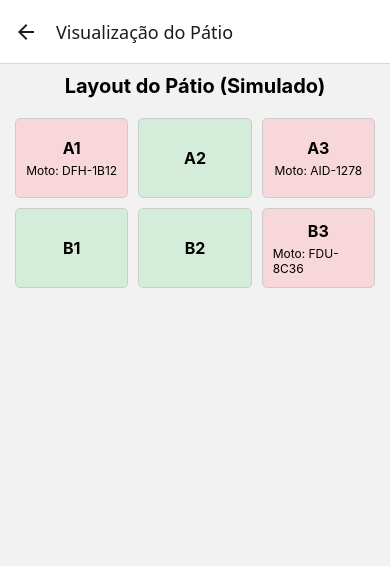
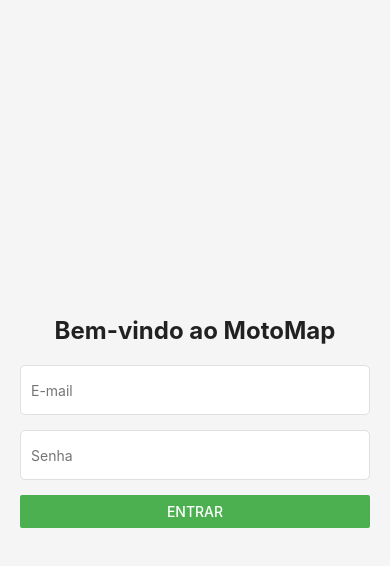
Before and after one commit to Dametto98/ChallengeMobile-MottoMap, a React Native app in the folder mottoMap/: screen /PatioVisualizacao in a window 390 px wide. Shown: the top 566 px of the page. Built offline with nearby package versions, Linux system fonts and the light colour scheme.

Commit message:
Adicionando novos arquivos/ pastas para proximos passos como tela de login, tratamento de erro e modo escuro e claro além de melhorar a identidade visual

```diff
--- a/mottoMap/App.js
+++ b/mottoMap/App.js
@@ -1,7 +1,10 @@
+import { AuthProvider } from "./src/contexts/AuthContext";
 import StackNavigator from "./src/routes/stack.routes";
 
 export default function App() {
-  return(
-    <StackNavigator/>
+  return (
+    <AuthProvider>
+      <StackNavigator />
+    </AuthProvider>
   );
 }
--- /dev/null
+++ b/mottoMap/src/contexts/AuthContext.js
@@ -0,0 +1,34 @@
+import React, { createContext, useState, useContext } from 'react';
+
+const AuthContext = createContext({});
+
+export const AuthProvider = ({ children }) => {
+    const [user, setUser] = useState(null); // Se for null, não está logado
+
+    const signIn = async (email, password) => {
+        console.log("Tentando login com:", email, password);
+        // Aqui entraria a chamada para a API .NET
+        // Por enquanto, vamos simular sucesso após 1 segundo
+        return new Promise(resolve => {
+            setTimeout(() => {
+                setUser({ name: 'Usuário Mock', email: email });
+                resolve();
+            }, 1000);
+        });
+    };
+
+    const signOut = () => {
+        setUser(null);
+    };
+
+    return (
+        <AuthContext.Provider value={{ isAuthenticated: !!user, user, signIn, signOut }}>
+            {children}
+        </AuthContext.Provider>
+    );
+};
+
+// Hook para facilitar o uso do contexto
+export const useAuth = () => {
+    return useContext(AuthContext);
+};
--- a/mottoMap/src/routes/stack.routes.js
+++ b/mottoMap/src/routes/stack.routes.js
@@ -1,5 +1,10 @@
 import { NavigationContainer } from '@react-navigation/native';
 import { createNativeStackNavigator } from '@react-navigation/native-stack';
+
+import { useAuth } from '../contexts/AuthContext';
+import LoginScreen from '../screens/LoginScreen';
+// Importe a tela de cadastro se for criá-la
+// import CadastroScreen from '../screens/CadastroScreen';
 
 import DetalhesMotoScreen from '../screens/DetalhesMotoScreen';
 import FiliaisScreen from '../screens/FiliaisScreen';
@@ -9,16 +14,33 @@
 
 const Stack = createNativeStackNavigator();
 
+function AuthRoutes() {
+  return (
+    <Stack.Navigator>
+      <Stack.Screen name="Login" component={LoginScreen} options={{ headerShown: false }} />
+      {/* <Stack.Screen name="Cadastro" component={CadastroScreen} options={{ title: 'Crie sua Conta' }} /> */}
+    </Stack.Navigator>
+  );
+}
+
+function AppRoutes() {
+  return (
+    <Stack.Navigator initialRouteName="Home">
+      <Stack.Screen name="Home" component={HomeScreen} options={{ title: 'MotoMap - Início' }} />
+      <Stack.Screen name="PatioVisualizacao" component={PatioVisualizacaoScreen} options={{ title: 'Visualização do Pátio' }} />
+      <Stack.Screen name="RegistrarMoto" component={RegistrarMotoScreen} options={{ title: 'Registrar Nova Moto' }} />
+      <Stack.Screen name="DetalhesMoto" component={DetalhesMotoScreen} options={{ title: 'Detalhes da Moto' }} />
+      <Stack.Screen name="Filiais" component={FiliaisScreen} options={{ title: 'Nossas Filiais' }} />
+    </Stack.Navigator>
+  );
+}
+
 export default function StackNavigator() {
+  const { isAuthenticated } = useAuth();
+
   return (
     <NavigationContainer>
-      <Stack.Navigator initialRouteName="Home">
-        <Stack.Screen name="Home" component={HomeScreen} options={{ title: 'MotoMap - Início' }} />
-        <Stack.Screen name="PatioVisualizacao" component={PatioVisualizacaoScreen} options={{ title: 'Visualização do Pátio' }} />
-        <Stack.Screen name="RegistrarMoto" component={RegistrarMotoScreen} options={{ title: 'Registrar Nova Moto' }} />
-        <Stack.Screen name="DetalhesMoto" component={DetalhesMotoScreen} options={{ title: 'Detalhes da Moto' }} />
-        <Stack.Screen name="Filiais" component={FiliaisScreen} options={{ title: 'Nossas Filiais' }} />
-      </Stack.Navigator>
+      {isAuthenticated ? <AppRoutes /> : <AuthRoutes />}
     </NavigationContainer>
   )
 }
--- a/mottoMap/src/screens/HomeScreen.js
+++ b/mottoMap/src/screens/HomeScreen.js
@@ -1,11 +1,19 @@
 import AsyncStorage from '@react-native-async-storage/async-storage';
-import { useIsFocused } from '@react-navigation/native'; // Para recarregar dados quando a tela volta ao foco
+import { useIsFocused } from '@react-navigation/native';
 import { useEffect, useState } from 'react';
 import { Button, FlatList, StyleSheet, Text, View } from 'react-native';
+
+// Nossos novos hooks customizados
+import { useAuth } from '../contexts/AuthContext';
+import { useTheme } from '../theme';
 
 export default function HomeScreen({ navigation }) {
     const [motosSalvas, setMotosSalvas] = useState([]);
     const isFocused = useIsFocused(); // Hook para saber se a tela está em foco
+    const { signOut } = useAuth(); // Função de logout do nosso contexto
+    const theme = useTheme(); // cores do tema ativo (claro ou escuro)
+
+    const styles = getStyles(theme);
 
     const carregarMotos = async () => {
         try {
@@ -13,7 +21,7 @@
             if (motosJson !== null) {
                 setMotosSalvas(JSON.parse(motosJson));
             } else {
-                setMotosSalvas([]); // Define como array vazio se não houver dados
+                setMotosSalvas([]);
             }
         } catch (e) {
             console.error("Erro ao carregar motos do AsyncStorage", e);
@@ -22,7 +30,7 @@
     };
 
     useEffect(() => {
-        if (isFocused) { // Carrega as motos toda vez que a tela ganha foco
+        if (isFocused) {
             carregarMotos();
         }
     }, [isFocused]);
@@ -30,72 +38,102 @@
     return (
         <View style={styles.container}>
             <Text style={styles.title}>Bem-vindo ao MotoMap!</Text>
+
             <View style={styles.buttonContainer}>
                 <Button
                     title="Visualizar Pátio"
-                    color={"#4CAF50"}
+                    color={theme.primary}
                     onPress={() => navigation.navigate('PatioVisualizacao')}
                 />
             </View>
             <View style={styles.buttonContainer}>
                 <Button
                     title="Registrar Nova Moto"
-                    color={"#4CAF50"}
+                    color={theme.primary}
                     onPress={() => navigation.navigate('RegistrarMoto')}
                 />
             </View>
             <View style={styles.buttonContainer}>
                 <Button
                     title="Ver Filiais"
-                    color={"#4CAF50"}
+                    color={theme.primary}
                     onPress={() => navigation.navigate('Filiais')}
                 />
             </View>
 
             <Text style={styles.listTitle}>Motos Registradas Localmente ({motosSalvas.length}):</Text>
             {motosSalvas.length === 0 ? (
-                <Text>Nenhuma moto registrada localmente.</Text>
+                <Text style={styles.emptyListText}>Nenhuma moto registrada localmente.</Text>
             ) : (
                 <FlatList
+                    style={styles.list}
                     data={motosSalvas}
-                    keyExtractor={(item, index) => item.placa + index} // Usar algo único
+                    keyExtractor={(item, index) => item.placa + index}
                     renderItem={({ item }) => (
                         <View style={styles.motoItem}>
-                            <Text>Placa: {item.placa} - Modelo: {item.modelo} - Status: {item.status}</Text>
+                            <Text style={styles.motoItemText}>
+                                Placa: {item.placa} - Modelo: {item.modelo} - Status: {item.status}
+                            </Text>
                         </View>
                     )}
                 />
             )}
+
+            {/* Botão de Logout adicionado no final */}
+            <View style={styles.logoutButtonContainer}>
+                <Button
+                    title="Sair (Logout)"
+                    color={theme.danger} // Usando a cor de perigo do tema
+                    onPress={signOut}
+                />
+            </View>
         </View>
     );
 }
 
-const styles = StyleSheet.create({
+const getStyles = (theme) => StyleSheet.create({
     container: {
         flex: 1,
         alignItems: 'center',
-        justifyContent: 'flex-start',
-        padding: 20,
+        paddingVertical: 20,
+        paddingHorizontal: 10,
+        backgroundColor: theme.background, // Cor de fundo do tema
     },
     title: {
         fontSize: 22,
         fontWeight: 'bold',
         marginBottom: 20,
+        color: theme.text, // Cor do texto do tema
     },
     buttonContainer: {
         width: '80%',
-        marginVertical: 10,
+        marginVertical: 8,
     },
     listTitle: {
         fontSize: 18,
         fontWeight: 'bold',
-        marginTop: 20,
+        marginTop: 30,
         marginBottom: 10,
+        color: theme.text,
+    },
+    list: {
+      width: '100%',
+    },
+    emptyListText: {
+        color: theme.textSecondary, // Cor de texto secundário
     },
     motoItem: {
-        padding: 10,
+        padding: 15,
         borderBottomWidth: 1,
-        borderBottomColor: '#ccc',
+        borderBottomColor: theme.border, // Cor da borda do tema
         width: '100%'
+    },
+    motoItemText: {
+        color: theme.text,
+    },
+    logoutButtonContainer: {
+        width: '80%',
+        marginTop: 'auto', // Empurra o botão para o final da tela
+        marginBottom: 10,
     }
 });
--- /dev/null
+++ b/mottoMap/src/screens/LoginScreen.js
@@ -0,0 +1,96 @@
+// src/screens/LoginScreen.js
+
+import React, { useState } from 'react';
+import { View, Text, TextInput, Button, StyleSheet, ActivityIndicator } from 'react-native';
+import { useAuth } from '../contexts/AuthContext';
+import { useTheme } from '../theme';
+
+export default function LoginScreen({ navigation }) {
+    const [email, setEmail] = useState('');
+    const [password, setPassword] = useState('');
+    const [loading, setLoading] = useState(false);
+    const [error, setError] = useState('');
+
+    const { signIn } = useAuth();
+    const theme = useTheme();
+    const styles = getStyles(theme);
+
+    const handleLogin = async () => {
+        if (!email || !password) {
+            setError('Por favor, preencha todos os campos.');
+            return;
+        }
+        setLoading(true);
+        setError('');
+        try {
+            await signIn(email, password);
+            // Se o signIn der certo, o re-render da navegação nos levará para a Home
+        } catch (err) {
+            setError('Usuário ou senha inválidos.'); // Simulação de erro
+            setLoading(false);
+        }
+    };
+
+    return (
+        <View style={styles.container}>
+            <Text style={styles.title}>Bem-vindo ao MotoMap</Text>
+            {error && <Text style={styles.errorText}>{error}</Text>}
+            <TextInput
+                style={styles.input}
+                placeholder="E-mail"
+                placeholderTextColor={theme.textSecondary}
+                value={email}
+                onChangeText={setEmail}
+                keyboardType="email-address"
+                autoCapitalize="none"
+            />
+            <TextInput
+                style={styles.input}
+                placeholder="Senha"
+                placeholderTextColor={theme.textSecondary}
+                value={password}
+                onChangeText={setPassword}
+                secureTextEntry
+            />
+            {loading ? (
+                <ActivityIndicator size="large" color={theme.primary} />
+            ) : (
+                <Button title="Entrar" onPress={handleLogin} color={theme.primary} />
+            )}
+
+            {/* Adicione um botão para cadastro se desejar */}
+            {/* <Button title="Criar Conta" onPress={() => navigation.navigate('Cadastro')} /> */}
+        </View>
+    );
+}
+
+const getStyles = (theme) => StyleSheet.create({
+    container: {
+        flex: 1,
+        justifyContent: 'center',
+        padding: 20,
+        backgroundColor: theme.background,
+    },
+    title: {
+        fontSize: 24,
+        fontWeight: 'bold',
+        textAlign: 'center',
+        marginBottom: 20,
+        color: theme.text,
+    },
+    input: {
+        height: 50,
+        borderColor: theme.border,
+        borderWidth: 1,
+        borderRadius: 5,
+        marginBottom: 15,
+        paddingHorizontal: 10,
+        backgroundColor: theme.card,
+        color: theme.text,
+    },
+    errorText: {
+        color: theme.danger,
+        textAlign: 'center',
+        marginBottom: 10,
+    },
+});
--- a/mottoMap/src/screens/PatioVisualization.js
+++ b/mottoMap/src/screens/PatioVisualization.js
@@ -1,24 +1,48 @@
-import { FlatList, StyleSheet, Text, TouchableOpacity, View } from 'react-native';
-
-// Dados mockados para o pátio
-const patioDataMock = [
-    { id: 'A1', ocupada: true, moto: { placa: 'DFH-1B12', modelo: 'Honda POP 101I', status: 'PRONTA' } },
-    { id: 'A2', ocupada: false, moto: null },
-    { id: 'A3', ocupada: true, moto: { placa: 'AID-1278', modelo: 'Mottu E-Max', status: 'PROBLEMAS_SIMPLES' } },
-    { id: 'B1', ocupada: false, moto: null },
-    { id: 'B2', ocupada: false, moto: null },
-    { id: 'B3', ocupada: true, moto: { placa: 'FDU-8C36', modelo: 'Mottu Sport', status: 'MINHA_MOTTU' } },
-];
+import { useEffect, useState } from 'react';
+import { ActivityIndicator, FlatList, StyleSheet, Text, TouchableOpacity, View } from 'react-native';
+import { apiJava } from '../services/api'; // Importe nossa API
+import { useTheme } from '../theme'; // Importe nosso hook de tema
 
 export default function PatioVisualizacaoScreen({ navigation }) {
+    const [patioData, setPatioData] = useState([]);
+    const [loading, setLoading] = useState(true);
+    const [error, setError] = useState(null);
+    const theme = useTheme(); // Use o tema aqui!
+
+    const carregarPatio = async () => {
+        try {
+            setLoading(true);
+            setError(null);
+            // ATENÇÃO: Ajuste o ID da filial conforme necessário (ex: /filiais/1/mapa)
+            const response = await apiJava.get('/filiais/1/mapa');
+            setPatioData(response.data);
+        } catch (err) {
+            console.error("Erro ao buscar dados do pátio:", err);
+            setError("Não foi possível carregar os dados do pátio.");
+        } finally {
+            setLoading(false);
+        }
+    };
+
+    useEffect(() => {
+        carregarPatio();
+    }, []);
+
+    // Estilos dinâmicos baseados no tema
+    const styles = getStyles(theme);
+
+    if (loading) {
+        return <View style={styles.centered}><ActivityIndicator size="large" color={theme.primary} /></View>;
+    }
+
+    if (error) {
+        return <View style={styles.centered}><Text style={styles.errorText}>{error}</Text></View>;
+    }
+
     const renderVaga = ({ item }) => (
         <TouchableOpacity
             style={[styles.vaga, item.ocupada ? styles.vagaOcupada : styles.vagaLivre]}
-            onPress={() => {
-                if (item.ocupada) {
-                    navigation.navigate('DetalhesMoto', { moto: item.moto });
-                }
-            }}
+            onPress={() => item.ocupada && navigation.navigate('DetalhesMoto', { moto: item.moto })}
         >
             <Text style={styles.vagaText}>{item.id}</Text>
             {item.ocupada && <Text style={styles.vagaMotoText}>Moto: {item.moto.placa}</Text>}
@@ -27,51 +51,68 @@
 
     return (
         <View style={styles.container}>
-            <Text style={styles.title}>Layout do Pátio (Simulado)</Text>
+            <Text style={styles.title}>Layout do Pátio</Text>
             <FlatList
-                data={patioDataMock}
+                data={patioData}
                 renderItem={renderVaga}
                 keyExtractor={item => item.id}
-                numColumns={3} // Exemplo de visualização em grade
+                numColumns={3}
+                refreshing={loading}
+                onRefresh={carregarPatio} // Permite "puxar para atualizar"
             />
         </View>
     );
 }
 
-const styles = StyleSheet.create({
+// Função que cria os estilos usando o tema
+const getStyles = (theme) => StyleSheet.create({
     container: {
         flex: 1,
         padding: 10,
+        backgroundColor: theme.background,
+    },
+    centered: {
+        flex: 1,
+        justifyContent: 'center',
+        alignItems: 'center',
+        backgroundColor: theme.background,
+    },
+    errorText: {
+        color: theme.danger,
+        fontSize: 16,
     },
     title: {
         fontSize: 20,
         fontWeight: 'bold',
         textAlign: 'center',
         marginBottom: 15,
+        color: theme.text,
     },
     vaga: {
         flex: 1,
         margin: 5,
         padding: 10,
-        height: 80, // Altura fixa para melhor visualização em grade
+        height: 80,
         justifyContent: 'center',
         alignItems: 'center',
         borderWidth: 1,
-        borderColor: '#ccc',
+        borderColor: theme.border,
         borderRadius: 5,
     },
     vagaLivre: {
-        backgroundColor: '#d4edda', // Verde claro
+        backgroundColor: '#d4edda', // Manter cores de status ou usar do tema
     },
     vagaOcupada: {
-        backgroundColor: '#f8d7da', // Vermelho claro
+        backgroundColor: '#f8d7da', // Manter cores de status ou usar do tema
     },
     vagaText: {
         fontSize: 16,
         fontWeight: 'bold',
+        color: theme.text,
     },
     vagaMotoText: {
         fontSize: 12,
         marginTop: 5,
+        color: theme.textSecondary,
     },
 });
--- /dev/null
+++ b/mottoMap/src/services/api.js
@@ -0,0 +1,12 @@
+import axios from 'axios';
+
+const API_JAVA_URL = '';
+
+const apiJava = axios.create({
+  baseURL: API_JAVA_URL,
+  headers: {
+    'Content-Type': 'application/json',
+  },
+});
+
+export { apiJava };
--- /dev/null
+++ b/mottoMap/src/theme/index.js
@@ -0,0 +1,37 @@
+import { useColorScheme } from 'react-native';
+
+// Paleta de cores base
+const palette = {
+  primary: '#4CAF50', // Verde principal
+  secondary: '#FFC107', // Amarelo
+  danger: '#F44336', // Vermelho
+  white: '#FFFFFF',
+  black: '#000000',
+  grey: '#9E9E9E',
+};
+
+// Tema claro
+const lightTheme = {
+  background: '#F5F5F5', // Fundo bem claro
+  card: '#FFFFFF', // Cor de cards e inputs
+  text: '#212121', // Texto principal
+  textSecondary: '#757575', // Texto secundário
+  border: '#E0E0E0', // Cor das bordas
+  ...palette,
+};
+
+// Tema escuro
+const darkTheme = {
+  background: '#121212', // Fundo escuro
+  card: '#1E1E1E', // Cor de cards e inputs
+  text: '#FFFFFF', // Texto principal
+  textSecondary: '#BDBDBD', // Texto secundário
+  border: '#424242', // Cor das bordas
+  ...palette,
+};
+
+// Hook customizado para usar o tema facilmente nos componentes
+export const useTheme = () => {
+  const scheme = useColorScheme();
+  return scheme === 'dark' ? darkTheme : lightTheme;
+};
--- /dev/null
+++ b/package.json
@@ -0,0 +1,5 @@
+{
+  "dependencies": {
+    "axios": "^1.11.0"
+  }
+}
```
Also changed, not shown: mottoMap/src/screens/CadastroScreen.js (added), 1 other file (tests, documents, lock files or other folders).
